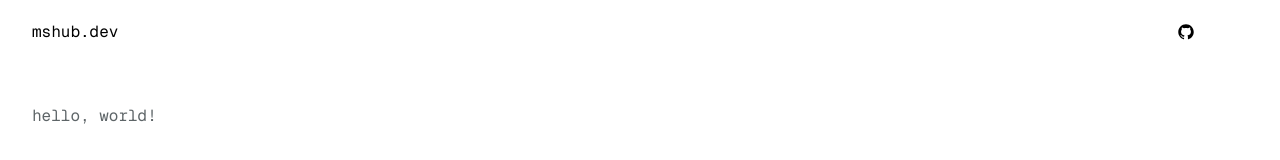
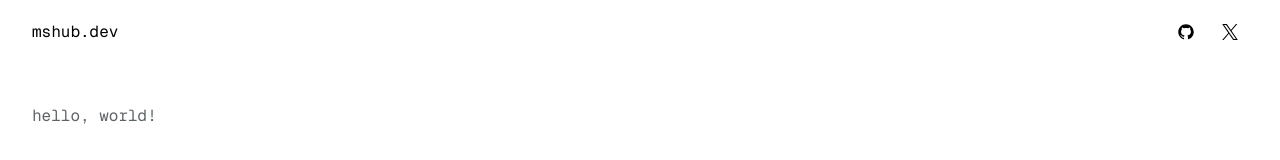
Before and after one commit to mshubitidze/mshub, a Next.js app: page / in a window 1280 px wide. Shown: the top 160 px of the page. Built offline with nearby package versions, Linux system fonts and the light colour scheme.

Commit message:
fix x color

```diff
--- a/components/icons.tsx
+++ b/components/icons.tsx
@@ -4,14 +4,14 @@ export const Icons = {
       width="1200"
       height="1227"
       viewBox="0 0 1200 1227"
-      fill="none"
+      fill="currentColor"
       xmlns="http://www.w3.org/2000/svg"
       className={className}
     >
       <title>x</title>
       <path
         d="M714.163 519.284L1160.89 0H1055.03L667.137 450.887L357.328 0H0L468.492 681.821L0 1226.37H105.866L515.491 750.218L842.672 1226.37H1200L714.137 519.284H714.163ZM569.165 687.828L521.697 619.934L144.011 79.6944H306.615L611.412 515.685L658.88 583.579L1055.08 1150.3H892.476L569.165 687.854V687.828Z"
-        fill="white"
+        fill="currentColor"
       />
     </svg>
   ),
```
